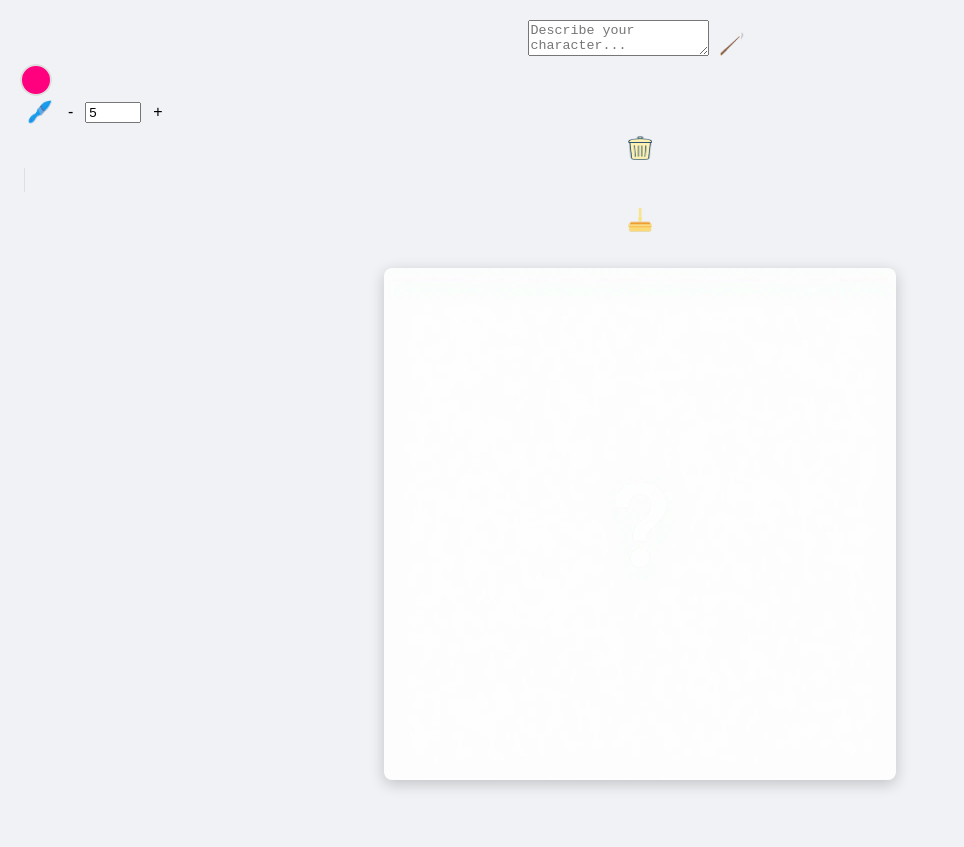
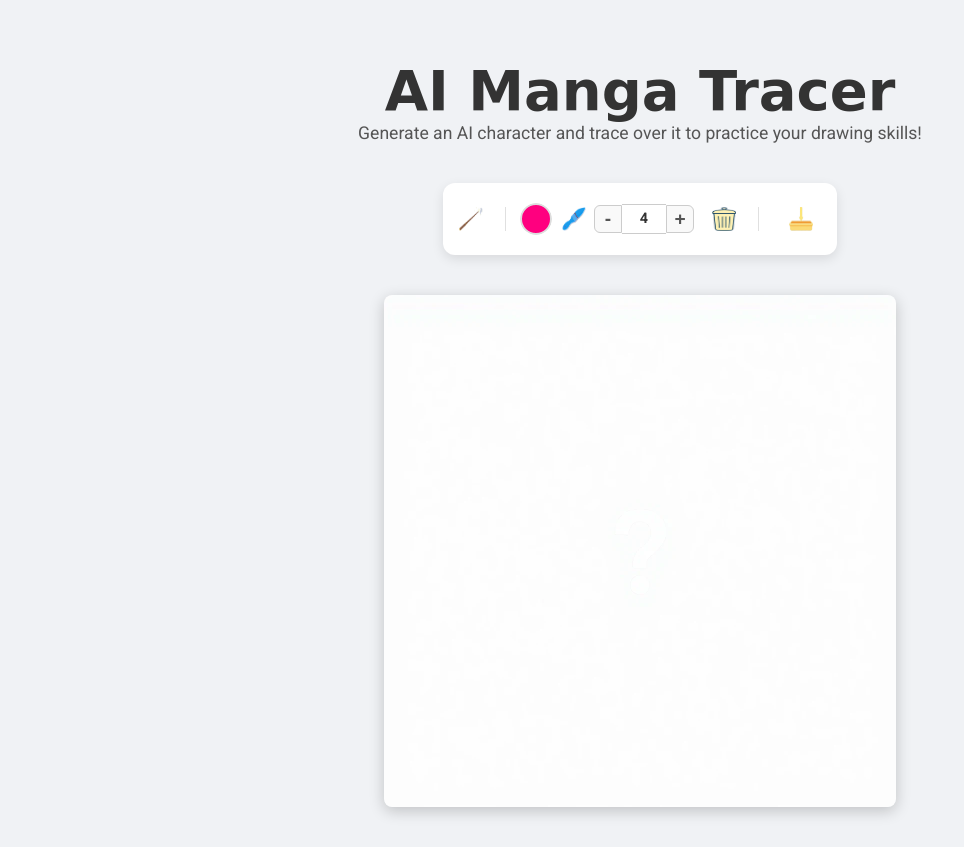
Before and after one commit to websimapi/websim-ai-manga-tracer, a plain HTML site: page index.html in a window 1280 px wide. Both pictures are taken after a click on the button "Decrease brush size". Shown: the whole page, without its empty margins (0-964 px from the left). Before the commit the page ends 820 px from the top, so only its background shows below. Drawn offline with nearby package versions, Linux system fonts and the light colour scheme; a web font is replaced by a local one.

Commit message:
v5: Change slider for brush size to be smaller up down compact ui and manual input number instead

```diff
--- a/index.html
+++ b/index.html
@@ -4,24 +4,27 @@
     <meta charset="UTF-8">
     <meta name="viewport" content="width=device-width, initial-scale=1.0">
     <title>AI Manga Tracer</title>
-    <link rel="stylesheet" href="https://fonts.googleapis.com/css2?family=Roboto:wght@400;700&display=swap">
+    <link rel="stylesheet" href="https://fonts.googleapis.com/css2?family=Roboto:wght@400;700&family=Zeyada&display=swap">
     <link rel="stylesheet" href="style.css">
 </head>
 <body>
-    <div class="main-controls-container">
-        <div class="prompt-container">
-            <textarea id="prompt-input" placeholder="Describe your character..." rows="2"></textarea>
-            <button id="generate-btn" title="Generate Character">
+    <div class="header">
+        <h1>AI Manga Tracer</h1>
+        <p>Generate an AI character and trace over it to practice your drawing skills!</p>
+    </div>
+
+    <div class="controls">
+        <button id="generate-btn" title="Generate New Character">
             <img src="magic-wand.png" alt="Generate" width="24" height="24">
         </button>
-        </div>
 
-        <div class="toolbar">
+        <div class="tool-separator"></div>
+
         <div class="tool" title="Brush Color">
             <input type="color" id="color-picker" value="#FF007F">
         </div>
 
-            <div class="tool brush-tool" title="Brush Size">
+        <div class="tool" title="Brush Size">
             <img src="brush-icon.png" alt="Brush Size" class="tool-icon">
             <div class="brush-size-control">
                 <button id="brush-size-down" aria-label="Decrease brush size">-</button>
@@ -39,7 +42,6 @@
         <a id="download-btn" href="#" download="my-manga-tracing.png" title="Download Tracing">
              <img src="download-icon.png" alt="Download" width="24" height="24">
         </a>
-        </div>
     </div>
 
     <div id="canvas-container">
--- a/script.js
+++ b/script.js
@@ -3,8 +3,9 @@ import confetti from 'canvas-confetti';
 const generateBtn = document.getElementById('generate-btn');
 const clearBtn = document.getElementById('clear-btn');
 const colorPicker = document.getElementById('color-picker');
-const brushSizeInput = document.getElementById('brush-size');
-const brushSizeValue = document.getElementById('brush-size-value');
+const brushSizeInput = document.getElementById('brush-size-input');
+const brushSizeUpBtn = document.getElementById('brush-size-up');
+const brushSizeDownBtn = document.getElementById('brush-size-down');
 const downloadBtn = document.getElementById('download-btn');
 
 const canvas = document.getElementById('drawing-canvas');
@@ -29,7 +30,19 @@ function resizeCanvas() {
 function updateBrush() {
     ctx.strokeStyle = colorPicker.value;
     ctx.lineWidth = brushSizeInput.value;
-    brushSizeValue.textContent = brushSizeInput.value;
+}
+
+function changeBrushSize(amount) {
+    let currentSize = parseInt(brushSizeInput.value, 10) || 1;
+    let newSize = currentSize + amount;
+    const min = parseInt(brushSizeInput.min, 10);
+    const max = parseInt(brushSizeInput.max, 10);
+
+    if (newSize < min) newSize = min;
+    if (newSize > max) newSize = max;
+
+    brushSizeInput.value = newSize;
+    updateBrush();
 }
 
 function startDrawing(e) {
@@ -120,6 +133,16 @@ generateBtn.addEventListener('click', generateCharacter);
 clearBtn.addEventListener('click', clearCanvas);
 colorPicker.addEventListener('input', updateBrush);
 brushSizeInput.addEventListener('input', updateBrush);
+brushSizeInput.addEventListener('change', () => { // Clamp value if user types something out of range
+    const min = parseInt(brushSizeInput.min, 10);
+    const max = parseInt(brushSizeInput.max, 10);
+    let value = parseInt(brushSizeInput.value, 10);
+    if (isNaN(value) || value < min) brushSizeInput.value = min;
+    if (value > max) brushSizeInput.value = max;
+    updateBrush();
+});
+brushSizeUpBtn.addEventListener('click', () => changeBrushSize(1));
+brushSizeDownBtn.addEventListener('click', () => changeBrushSize(-1));
 downloadBtn.addEventListener('click', downloadImage);
 
 canvas.addEventListener('mousedown', startDrawing);
--- a/style.css
+++ b/style.css
@@ -48,6 +48,54 @@ body {
 
 .brush-tool {
     padding: 0 8px;
+}
+
+.brush-size-control {
+    display: flex;
+    align-items: center;
+}
+
+.brush-size-control button {
+    width: 28px;
+    height: 28px;
+    padding: 0;
+    font-size: 1.2rem;
+    font-weight: bold;
+    line-height: 1;
+    border: 1px solid #ccc;
+    background-color: #f9f9f9;
+    color: #555;
+    border-radius: 6px;
+}
+
+#brush-size-input {
+    width: 40px;
+    text-align: center;
+    border: 1px solid #ccc;
+    border-left: none;
+    border-right: none;
+    margin: 0;
+    height: 26px; /* to align with button border */
+    font-size: 0.9rem;
+    font-weight: bold;
+    font-family: 'Roboto', sans-serif;
+    color: #333;
+    -moz-appearance: textfield; /* Firefox */
+}
+#brush-size-input::-webkit-outer-spin-button,
+#brush-size-input::-webkit-inner-spin-button {
+  -webkit-appearance: none;
+  margin: 0;
+}
+
+#brush-size-down {
+    border-top-right-radius: 0;
+    border-bottom-right-radius: 0;
+}
+
+#brush-size-up {
+    border-top-left-radius: 0;
+    border-bottom-left-radius: 0;
 }
 
 .tool-separator {
@@ -208,9 +256,10 @@ input[type="color"]::-moz-color-swatch {
         flex-wrap: wrap;
         justify-content: center;
         width: auto;
+        gap: 8px;
     }
     .brush-tool {
-        flex-grow: 1;
+        padding: 0;
     }
     input[type="range"] {
         width: 100px; /* Allow slider to shrink */
```
Lines whose indentation alone changed are shown as unchanged.
